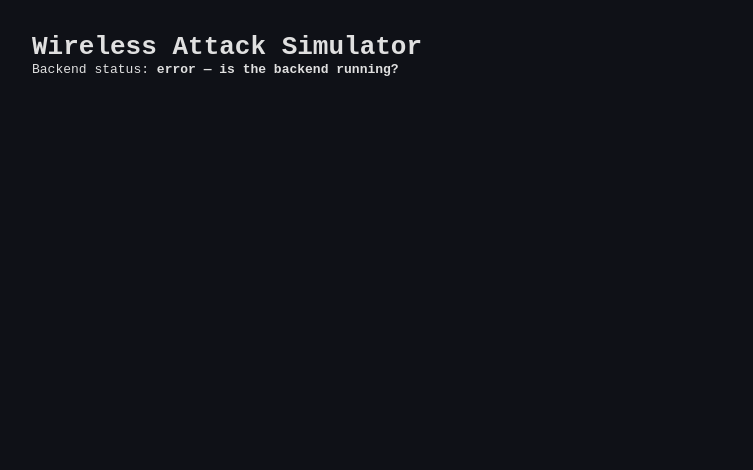
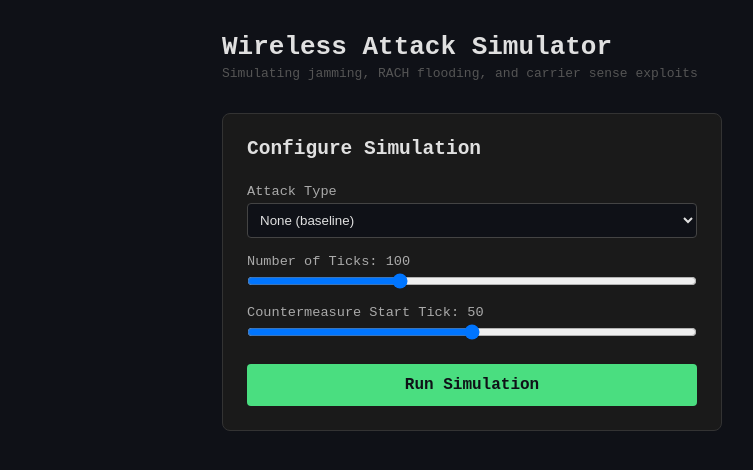
Before and after one commit to peyton-durand/wireless-attack-sim, a React (Vite) app in the folder frontend/: page / in a window 1280 px wide. Shown: the top 470 px of the page, without its empty margins (0-753 px from the left). Built offline with nearby package versions, Linux system fonts and the light colour scheme; no server answers.

Commit message:
Added attack panel and simulation chart to frontend

```diff
--- a/frontend/src/App.jsx
+++ b/frontend/src/App.jsx
@@ -4,22 +4,59 @@
 
 import { useEffect, useState } from "react";
 import axios from "axios"; // axios is a library that makes it easy to send HTTP requests from the browser
+import AttackPanel from "./components/AttackPanel";
+import SimulationChart from "./components/SimulationChart";
+
+const DEFAULT_CONFIG = {
+  attack_type: "none",
+  num_nodes: 10,
+  base_throughput: 100,
+  packet_success_rate: 1,
+  channel_utilization: 0,
+  num_ticks: 100,
+  countermeasure_start_tick: 50,
+};
 
 function App() {
-  const [status, setStatus] = useState(null);
+  const [config, setConfig] = useState(DEFAULT_CONFIG);
+  const [metrics, setMetrics] = useState(null);
+  const [loading, setLoading] = useState(false);
+  const [error, setError] = useState(null);
 
-  // When the component mounts, we send a GET request to the backend's health endpoint
-  useEffect(() => {
-    axios.get("http://localhost:8000/health")
-      .then(res => setStatus(res.data.status))
-      .catch(() => setStatus("error — is the backend running?"));
-  }, []);
+  async function handleRun() {
+    setLoading(true);
+    setError(null);
+    try {
+      const res = await axios.post("http://localhost:8000/simulate", config);
+      setMetrics(res.data.metrics);
+    } catch (e) {
+      setError("Simulation failed — is the backend running?");
+    } finally {
+      setLoading(false);
+    }
+  }
 
   // This is what the component renders.
   return (
-    <div style={{ fontFamily: "monospace", padding: "2rem" }}>
-      <h1>Wireless Attack Simulator</h1>
-      <p>Backend status: <strong>{status ?? "checking..."}</strong></p>
+    <div style={{ padding: "2rem", maxWidth: "900px", margin: "0 auto" }}>
+      <h1 style={{ marginBottom: "0.25rem" }}>Wireless Attack Simulator</h1>
+      <p style={{ color: "#555", marginBottom: "2rem" }}>
+        Simulating jamming, RACH flooding, and carrier sense exploits
+      </p>
+
+      <AttackPanel
+        config={config}
+        setConfig={setConfig}
+        onRun={handleRun}
+        loading={loading}
+      />
+
+      {error && <p style={{ color: "#f87171", marginTop: "1rem" }}>{error}</p>}
+
+      <SimulationChart
+        metrics={metrics}
+        countermeasureStart={config.countermeasure_start_tick}
+      />
     </div>
   );
 }
--- /dev/null
+++ b/frontend/src/components/AttackPanel.jsx
@@ -0,0 +1,65 @@
+function AttackPanel({ config, setConfig, onRun, loading }) {
+  return (
+    <div style={{
+      background: "#1a1a1a",
+      border: "1px solid #333",
+      borderRadius: "8px",
+      padding: "1.5rem",
+      display: "flex",
+      flexDirection: "column",
+      gap: "1rem",
+      maxWidth: "500px"
+    }}>
+      <h2 style={{ color: "#e0e0e0", marginBottom: "0.5rem" }}>Configure Simulation</h2>
+
+      <label style={{ color: "#aaa", fontSize: "0.85rem" }}>
+        Attack Type
+        <select
+          value={config.attack_type}
+          onChange={e => setConfig({ ...config, attack_type: e.target.value })}
+          style={{ display: "block", marginTop: "0.25rem", width: "100%", padding: "0.5rem", background: "#0f1117", color: "#e0e0e0", border: "1px solid #444", borderRadius: "4px" }}
+        >
+          <option value="none">None (baseline)</option>
+          <option value="jamming">Jamming</option>
+        </select>
+      </label>
+
+      <label style={{ color: "#aaa", fontSize: "0.85rem" }}>
+        Number of Ticks: {config.num_ticks}
+        <input type="range" min="50" max="200" value={config.num_ticks}
+          onChange={e => setConfig({ ...config, num_ticks: parseInt(e.target.value) })}
+          style={{ display: "block", width: "100%", marginTop: "0.25rem" }}
+        />
+      </label>
+
+      <label style={{ color: "#aaa", fontSize: "0.85rem" }}>
+        Countermeasure Start Tick: {config.countermeasure_start_tick}
+        <input type="range" min="10" max={config.num_ticks - 10} value={config.countermeasure_start_tick}
+          onChange={e => setConfig({ ...config, countermeasure_start_tick: parseInt(e.target.value) })}
+          style={{ display: "block", width: "100%", marginTop: "0.25rem" }}
+        />
+      </label>
+
+      <button
+        onClick={onRun}
+        disabled={loading}
+        style={{
+          marginTop: "0.5rem",
+          padding: "0.75rem",
+          background: loading ? "#333" : "#4ade80",
+          color: "#0f1117",
+          border: "none",
+          borderRadius: "4px",
+          fontFamily: "monospace",
+          fontWeight: "bold",
+          fontSize: "1rem",
+          cursor: loading ? "not-allowed" : "pointer"
+        }}
+      >
+        {loading ? "Running..." : "Run Simulation"}
+      </button>
+    </div>
+  );
+}
+
+export default AttackPanel;
--- /dev/null
+++ b/frontend/src/components/SimulationChart.jsx
@@ -0,0 +1,77 @@
+import {
+  LineChart, Line, XAxis, YAxis, CartesianGrid,
+  Tooltip, Legend, ResponsiveContainer, ReferenceLine
+} from "recharts";
+
+function SimulationChart({ metrics, countermeasureStart }) {
+  if (!metrics) return null;
+
+  // Recharts wants an array of objects, one per tick
+  const data = metrics.ticks.map((tick, i) => ({
+    tick,
+    throughput: metrics.throughput[i],
+    packet_success_rate: parseFloat((metrics.packet_success_rate[i] * 100).toFixed(1)),
+    channel_utilization: parseFloat((metrics.channel_utilization[i] * 100).toFixed(1)),
+    dropped_packets: metrics.dropped_packets[i],
+  }));
+
+  return (
+    <div style={{ marginTop: "2rem" }}>
+
+      {/* Throughput */}
+      <h3 style={{ marginBottom: "0.5rem", color: "#aaa" }}>Throughput</h3>
+      <ResponsiveContainer width="100%" height={200}>
+        <LineChart data={data}>
+          <CartesianGrid strokeDasharray="3 3" stroke="#333" />
+          <XAxis dataKey="tick" stroke="#555" />
+          <YAxis stroke="#555" />
+          <Tooltip contentStyle={{ background: "#1a1a1a", border: "1px solid #333" }} />
+          <ReferenceLine x={countermeasureStart} stroke="#facc15" strokeDasharray="4 4" label={{ value: "countermeasure", fill: "#facc15", fontSize: 11 }} />
+          <Line type="monotone" dataKey="throughput" stroke="#4ade80" dot={false} strokeWidth={2} />
+        </LineChart>
+      </ResponsiveContainer>
+
+      {/* Packet Success Rate */}
+      <h3 style={{ marginBottom: "0.5rem", marginTop: "1.5rem", color: "#aaa" }}>Packet Success Rate (%)</h3>
+      <ResponsiveContainer width="100%" height={200}>
+        <LineChart data={data}>
+          <CartesianGrid strokeDasharray="3 3" stroke="#333" />
+          <XAxis dataKey="tick" stroke="#555" />
+          <YAxis stroke="#555" domain={[0, 100]} />
+          <Tooltip contentStyle={{ background: "#1a1a1a", border: "1px solid #333" }} />
+          <ReferenceLine x={countermeasureStart} stroke="#facc15" strokeDasharray="4 4" />
+          <Line type="monotone" dataKey="packet_success_rate" stroke="#f87171" dot={false} strokeWidth={2} />
+        </LineChart>
+      </ResponsiveContainer>
+
+      {/* Channel Utilization */}
+      <h3 style={{ marginBottom: "0.5rem", marginTop: "1.5rem", color: "#aaa" }}>Channel Utilization (%)</h3>
+      <ResponsiveContainer width="100%" height={200}>
+        <LineChart data={data}>
+          <CartesianGrid strokeDasharray="3 3" stroke="#333" />
+          <XAxis dataKey="tick" stroke="#555" />
+          <YAxis stroke="#555" domain={[0, 100]} />
+          <Tooltip contentStyle={{ background: "#1a1a1a", border: "1px solid #333" }} />
+          <ReferenceLine x={countermeasureStart} stroke="#facc15" strokeDasharray="4 4" />
+          <Line type="monotone" dataKey="channel_utilization" stroke="#60a5fa" dot={false} strokeWidth={2} />
+        </LineChart>
+      </ResponsiveContainer>
+
+      {/* Dropped Packets */}
+      <h3 style={{ marginBottom: "0.5rem", marginTop: "1.5rem", color: "#aaa" }}>Dropped Packets</h3>
+      <ResponsiveContainer width="100%" height={200}>
+        <LineChart data={data}>
+          <CartesianGrid strokeDasharray="3 3" stroke="#333" />
+          <XAxis dataKey="tick" stroke="#555" />
+          <YAxis stroke="#555" />
+          <Tooltip contentStyle={{ background: "#1a1a1a", border: "1px solid #333" }} />
+          <ReferenceLine x={countermeasureStart} stroke="#facc15" strokeDasharray="4 4" />
+          <Line type="monotone" dataKey="dropped_packets" stroke="#e879f9" dot={false} strokeWidth={2} />
+        </LineChart>
+      </ResponsiveContainer>
+
+    </div>
+  );
+}
+
+export default SimulationChart;
```
